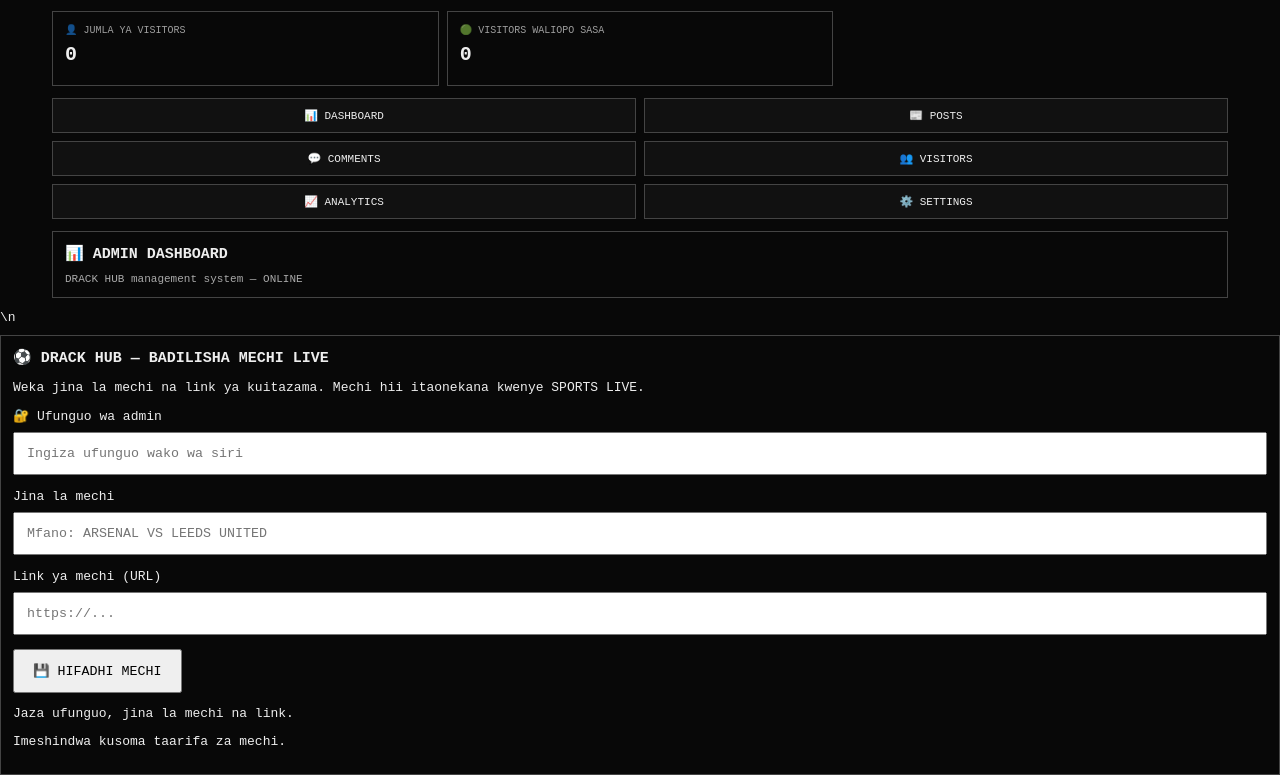
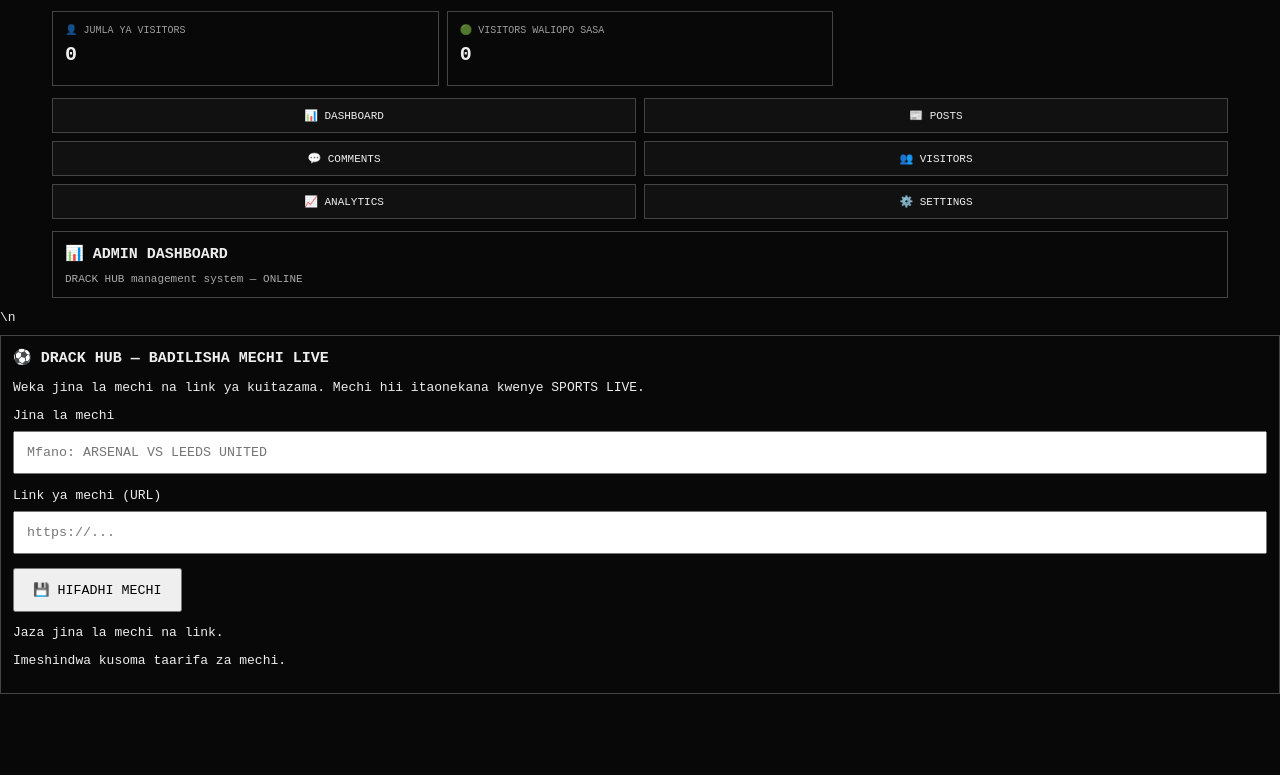
Before and after one commit to salumus287-sudo/---, a website: page public/admin.html in a window 1280 px wide. Both pictures are taken after a click on the button "💾 HIFADHI MECHI". Shown: the part 81-856 px from the top of the page. After the commit the page ends 800 px from the top, so only its background shows below. Drawn offline with Linux system fonts and the light colour scheme; no server answers.

Commit message:
Remove live match admin key requirement

```diff
--- a/public/admin.html
+++ b/public/admin.html
@@ -194,11 +194,7 @@ setInterval(loadAdminStats, 30000);
 <section class="panel" id="DRACK_LIVE_MATCH_ADMIN">
   <div class="panel-title">⚽ DRACK HUB — BADILISHA MECHI LIVE</div>
   <p>Weka jina la mechi na link ya kuitazama. Mechi hii itaonekana kwenye SPORTS LIVE.</p>
-  <label for="drackMatchKey">🔐 Ufunguo wa admin</label>
-  <input id="drackMatchKey" type="password" autocomplete="off"
-    placeholder="Ingiza ufunguo wako wa siri"
-    style="width:100%;padding:12px;margin:8px 0 14px;">
-  <label for="drackMatchTitle">Jina la mechi</label>
+<label for="drackMatchTitle">Jina la mechi</label>
   <input id="drackMatchTitle" type="text" maxlength="180"
     placeholder="Mfano: ARSENAL VS LEEDS UNITED"
     style="width:100%;padding:12px;margin:8px 0 14px;">
@@ -213,7 +209,6 @@ setInterval(loadAdminStats, 30000);
 </section>
 <script id="DRACK_LIVE_MATCH_ADMIN_ENGINE">
 (function(){
-  const key = document.getElementById("drackMatchKey");
   const title = document.getElementById("drackMatchTitle");
   const url = document.getElementById("drackMatchUrl");
   const message = document.getElementById("drackMatchMessage");
@@ -241,8 +236,8 @@ setInterval(loadAdminStats, 30000);
     const matchTitle = title.value.trim();
     const matchUrl = url.value.trim();
 
-    if (!key.value.trim() || !matchTitle || !matchUrl) {
-      message.textContent = "Jaza ufunguo, jina la mechi na link.";
+    if (!matchTitle || !matchUrl) {
+      message.textContent = "Jaza jina la mechi na link."
       return;
     }
 
@@ -254,7 +249,6 @@ setInterval(loadAdminStats, 30000);
         method:"POST",
         headers:{
           "Content-Type":"application/json",
-          "x-drack-admin-key":key.value.trim()
         },
         body:JSON.stringify({title:matchTitle,url:matchUrl})
       });
```
Also changed, not shown: live-match.js (+1 -17 lines).
